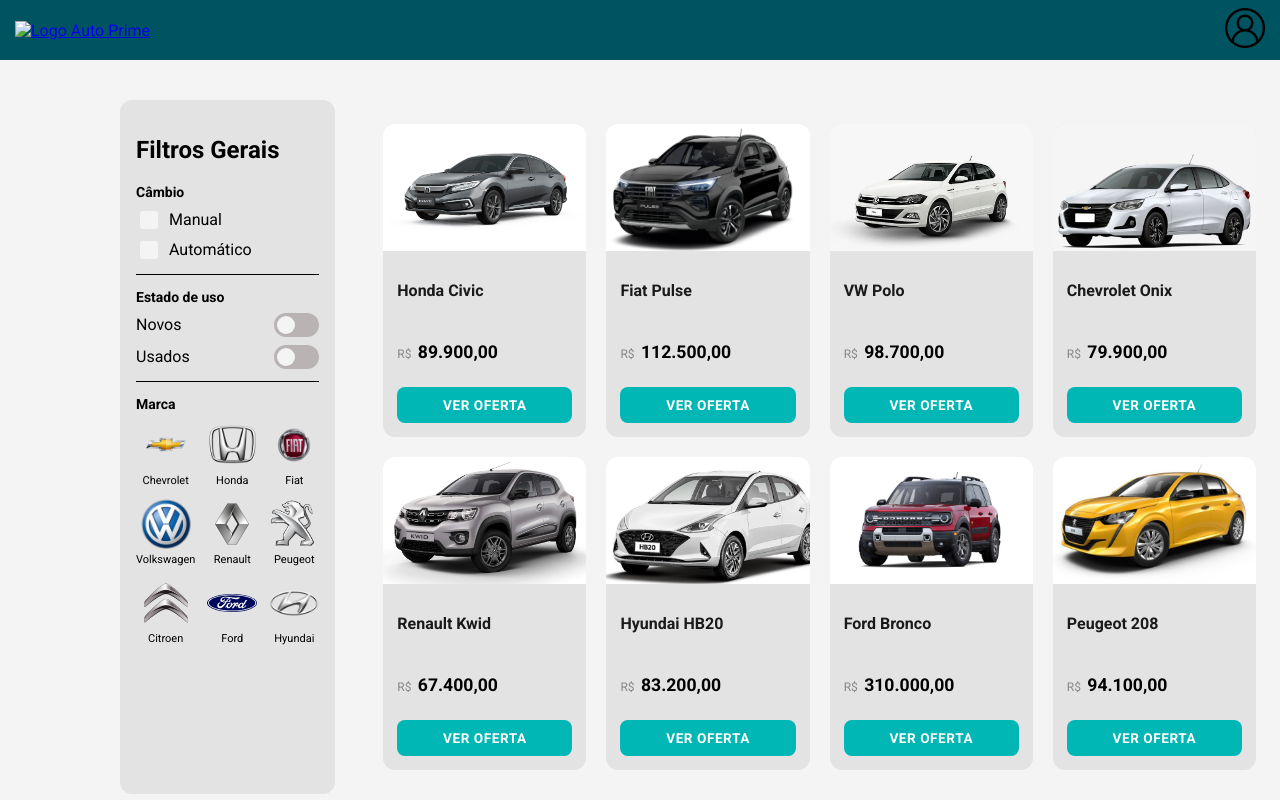
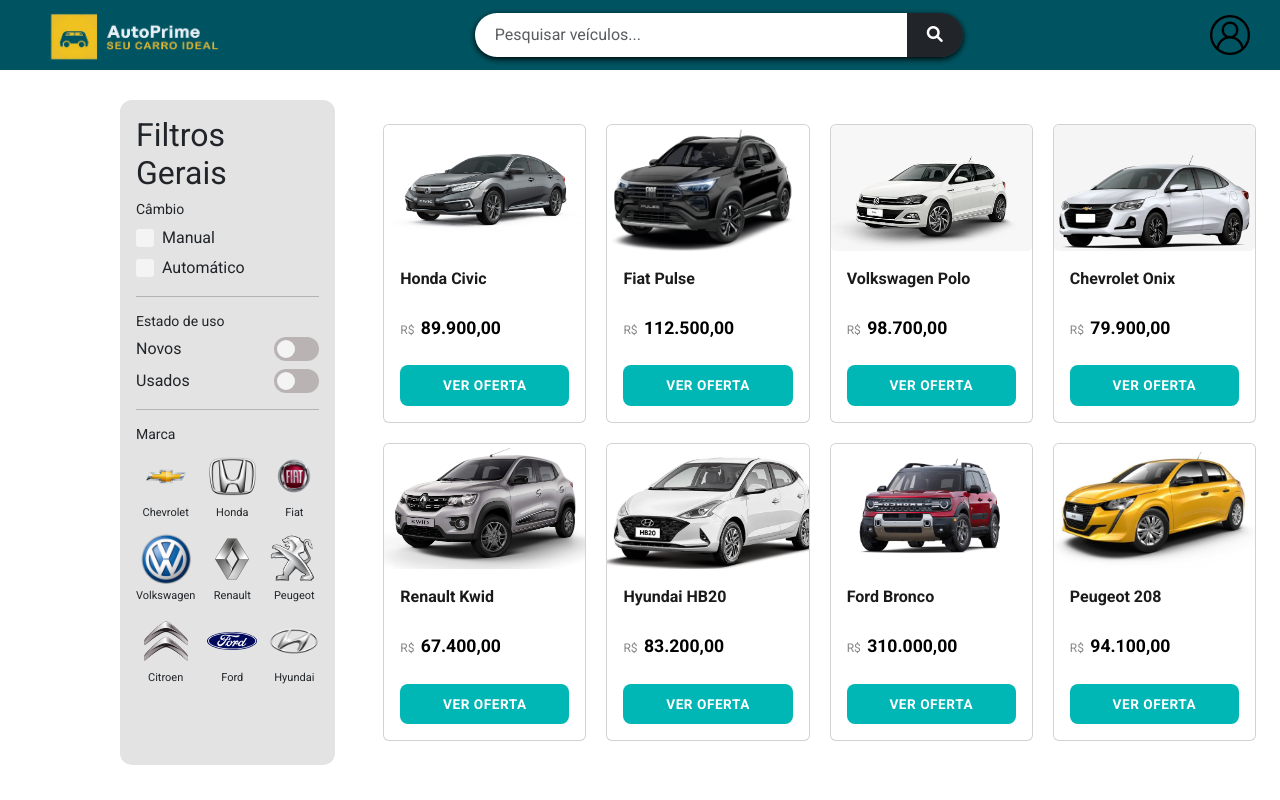
Before and after one commit to GabrielAraujo2079/Projeto-P2_Grupo9, a plain HTML site: page public/index.html in a window 1280 px wide. Drawn offline with nearby package versions, Linux system fonts and the light colour scheme.

Commit message:
Barra de pesquisa do bootstrap

```diff
--- a/public/css/global.css
+++ b/public/css/global.css
@@ -15,17 +15,16 @@
     top: 0;
     left: 0;
     width: 100%;
-    height: 60px;
+    height: 70px;
     background: #005461;
-    text-align: center;
-    color: black; /*Texto preto no header */
     display: flex;
+    align-items: center;
     justify-content: space-between;
-    padding: 15px;
+    padding: 0 30px;
     box-sizing: border-box;
-    align-items: center;
+    z-index: 1000;
+}
 
-}
 header .icon_logo {
     height: 60px;
     width: auto;
--- a/public/css/home.css
+++ b/public/css/home.css
@@ -215,3 +215,26 @@
     grid-template-columns: 1fr;
   }
 }
+
+/*Barra de pesquisa Bootsrap */
+.search-bar{
+    width: 40%;
+    min-width: 300px;
+    max-width: 550px;
+}
+
+.search-bar .input-group {
+    border-radius: 30px;
+    overflow: hidden;
+    box-shadow: 0 2px 6px #000000;
+}
+
+.search-bar .form-control {
+    border: none;
+    padding-left: 20px;
+}
+
+.search-bar .btn {
+    border: none;
+    padding: 10px 20px;
+}
--- a/public/index.html
+++ b/public/index.html
@@ -4,32 +4,43 @@
 <head>
     <meta charset="UTF-8">
     <meta name="viewport" content="width=device-width, initial-scale=1.0">
-
     <!--Link do css usado em todas as pags-->
     <link rel="stylesheet" href="css/global.css">
-
     <!--Link do css proprio da pag-->
     <link rel="stylesheet" href="css/home.css">
     <!--Link da fonte de texto usada (Roboto) -->
     <link href="https://fonts.googleapis.com/css2?family=Roboto:wght@400;700&display=swap" rel="stylesheet">
-
+    <!--Link do icon da guia-->
+    <link rel="icon" href="assets/icons/ui/auto-prime-icon.ico" type="image/png">
     <title>Auto Prime</title>
+    <!--Link do bootsrap de uma barra de pesquisa-->
+    <link href="https://cdnjs.cloudflare.com/ajax/libs/font-awesome/6.0.0-beta3/css/all.min.css" rel="stylesheet">
+    <link href="https://cdn.jsdelivr.net/npm/bootstrap@5.3.3/dist/css/bootstrap.min.css" rel="stylesheet">
 </head>
 
 <body>
     <header class="header">
+        <!-- LOGO -->
         <a href="index.html">
-            <img class="icon_logo" src="" alt="Logo Auto Prime">
+            <img class="icon_logo" src="assets/icons/ui/logo-autoPrime.png" alt="Logo Auto Prime">
         </a>
+        <!-- SEARCH -->
+        <div class="search-bar">
+            <div class="input-group">
+                <input type="text" class="form-control" id="searchInput" placeholder="Pesquisar veículos...">
+                <button class="btn btn-dark">
+                    <i class="fas fa-search"></i>
+                </button>
+            </div>
+        </div>
+        <!-- LOGIN -->
         <a href="pages/login.html">
             <img class="img_icon" src="assets/icons/ui/user_icon.png" alt="Logar">
         </a>
     </header>
     <div class="page">
         <aside class="sidebar">
-
             <h2>Filtros Gerais</h2>
-
             <!-- Seção Câmbio -->
             <section class="filtro-section">
                 <h3>Câmbio</h3>
@@ -39,7 +50,6 @@
                 <label class="checkbox-item">
                     <input type="checkbox" value="automatico"> Automático
                 </label>
-
             </section>
             <hr>
             <!-- Seção Estado de uso -->
@@ -52,7 +62,6 @@
                         <span class="toggle-slider"></span>
                     </div>
                 </label>
-
                 <label class="toggle-item">
                     <span>Usados</span>
                     <div class="toggle">
@@ -60,11 +69,8 @@
                         <span class="toggle-slider"></span>
                     </div>
                 </label>
-
             </section>
-
             <hr>
-
             <!-- Seção Marca -->
             <section class="filtro-section">
                 <h3>Marca</h3>
@@ -107,13 +113,10 @@
                     </div>
                 </div>
             </section>
-
         </aside>
         <main class="content">
-
             <div class="grid">
-
-                <div class="card">
+                <div class="card" data-name="Honda Civic">
                     <div class="card-img">
                         <img src="assets/images/veiculos/honda-civic.jpg" alt="Honda Civic">
                     </div>
@@ -123,8 +126,7 @@
                         <a href="produto.html" class="btn-comprar">Ver oferta</a>
                     </div>
                 </div>
-
-                <div class="card">
+                <div class="card" data-name="Fiat Pulse">
                     <div class="card-img">
                         <img src="assets/images/veiculos/Fiat-Pulse.webp" alt="Fiat Pulse">
                     </div>
@@ -134,19 +136,17 @@
                         <a href="produto.html" class="btn-comprar">Ver oferta</a>
                     </div>
                 </div>
-
-                <div class="card">
+                <div class="card" data-name="Volkswagen Polo">
                     <div class="card-img">
                         <img src="assets/images/veiculos/vw-polo.webp" alt="VW Polo">
                     </div>
                     <div class="card-body">
-                        <p class="card-name">VW Polo</p>
+                        <p class="card-name">Volkswagen Polo</p>
                         <p class="card-price"><span>R$</span> 98.700,00</p>
                         <a href="produto.html" class="btn-comprar">Ver oferta</a>
                     </div>
                 </div>
-
-                <div class="card">
+                <div class="card" data-name="Chevrolet Onix">
                     <div class="card-img">
                         <img src="assets/images/veiculos/chevrolet-onix.webp" alt="Chevrolet Onix">
                     </div>
@@ -156,8 +156,7 @@
                         <a href="produto.html" class="btn-comprar">Ver oferta</a>
                     </div>
                 </div>
-
-                <div class="card">
+                <div class="card" data-name="Renault Kwid">
                     <div class="card-img">
                         <img src="assets/images/veiculos/Renault-Kwid.jpg" alt="Renault Kwid">
                     </div>
@@ -167,10 +166,9 @@
                         <a href="produto.html" class="btn-comprar">Ver oferta</a>
                     </div>
                 </div>
-
-                <div class="card">
+                <div class="card" data-name="Hyundai HB20">
                     <div class="card-img">
-                        <img src="assets/images/veiculos/hyundai-hb20.jpg"Hyundai HB20">
+                        <img src="assets/images/veiculos/hyundai-hb20.jpg" alt="Hyundai HB20">
                     </div>
                     <div class="card-body">
                         <p class="card-name">Hyundai HB20</p>
@@ -178,8 +176,7 @@
                         <a href="produto.html" class="btn-comprar">Ver oferta</a>
                     </div>
                 </div>
-
-                <div class="card">
+                <div class="card" data-name="Ford Bronco">
                     <div class="card-img">
                         <img src="assets/images/veiculos/ford-bronco.jpg" alt="Ford Bronco">
                     </div>
@@ -189,8 +186,7 @@
                         <a href="produto.html" class="btn-comprar">Ver oferta</a>
                     </div>
                 </div>
-
-                <div class="card">
+                <div class="card" data-name="Peugeot 208">
                     <div class="card-img">
                         <img src="assets/images/veiculos/peugeot-208.jpg" alt="Peugeot 208">
                     </div>
@@ -200,13 +196,10 @@
                         <a href="produto.html" class="btn-comprar">Ver oferta</a>
                     </div>
                 </div>
-
             </div>
-
-
         </main>
     </div>
-
+    <script src="js/pesquisar.js"></script>
 </body>
 
 </html>
--- /dev/null
+++ b/public/js/pesquisar.js
@@ -0,0 +1,26 @@
+const searchInput = document.getElementById("searchInput");
+
+const cards = document.querySelectorAll(".card");
+
+searchInput.addEventListener("input", () => {
+
+    const value = searchInput.value.toLowerCase();
+
+    cards.forEach(card => {
+
+        const carName =
+            card.dataset.name.toLowerCase();
+
+        if(carName.includes(value)){
+
+            card.style.display = "block";
+
+        } else {
+
+            card.style.display = "none";
+
+        }
+
+    });
+
+});
```
Also changed, not shown: public/assets/icons/ui/auto-prime-icon.ico (added), public/assets/icons/ui/logo-autoPrime.png (added).
